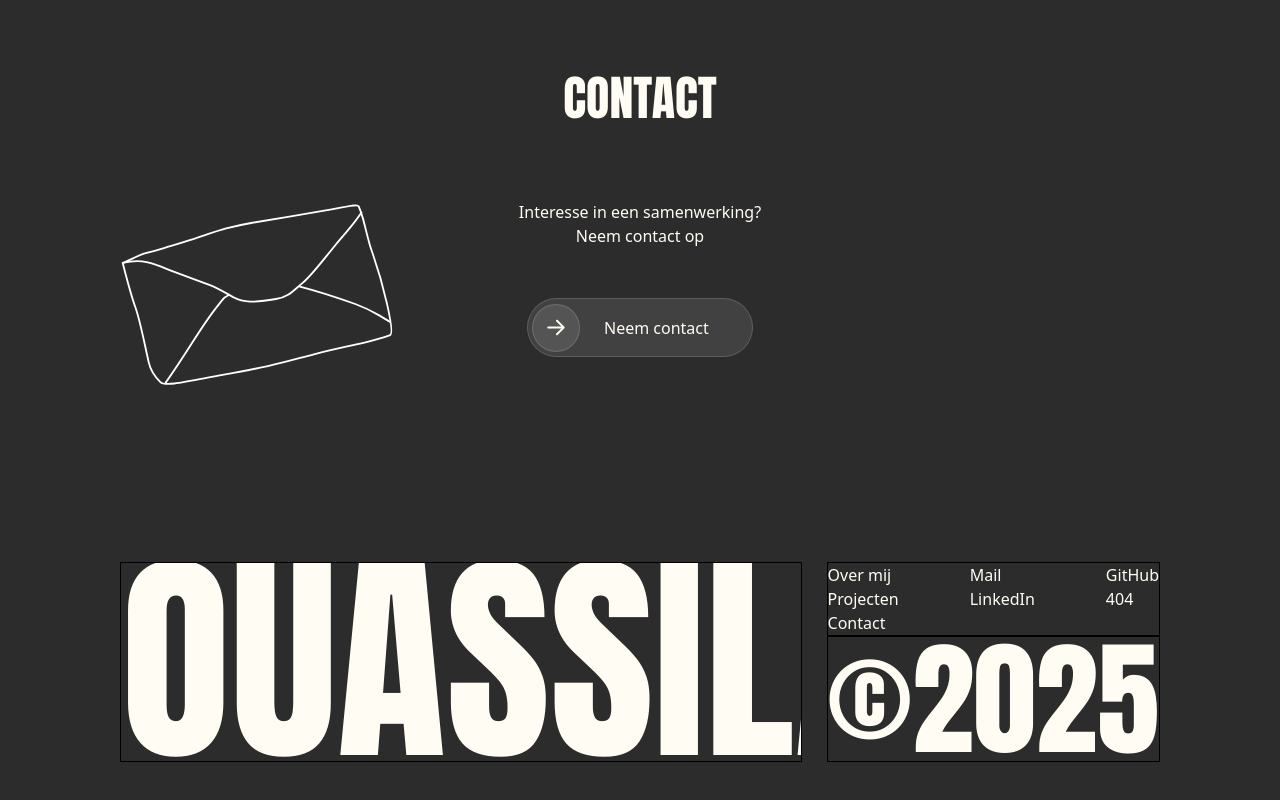
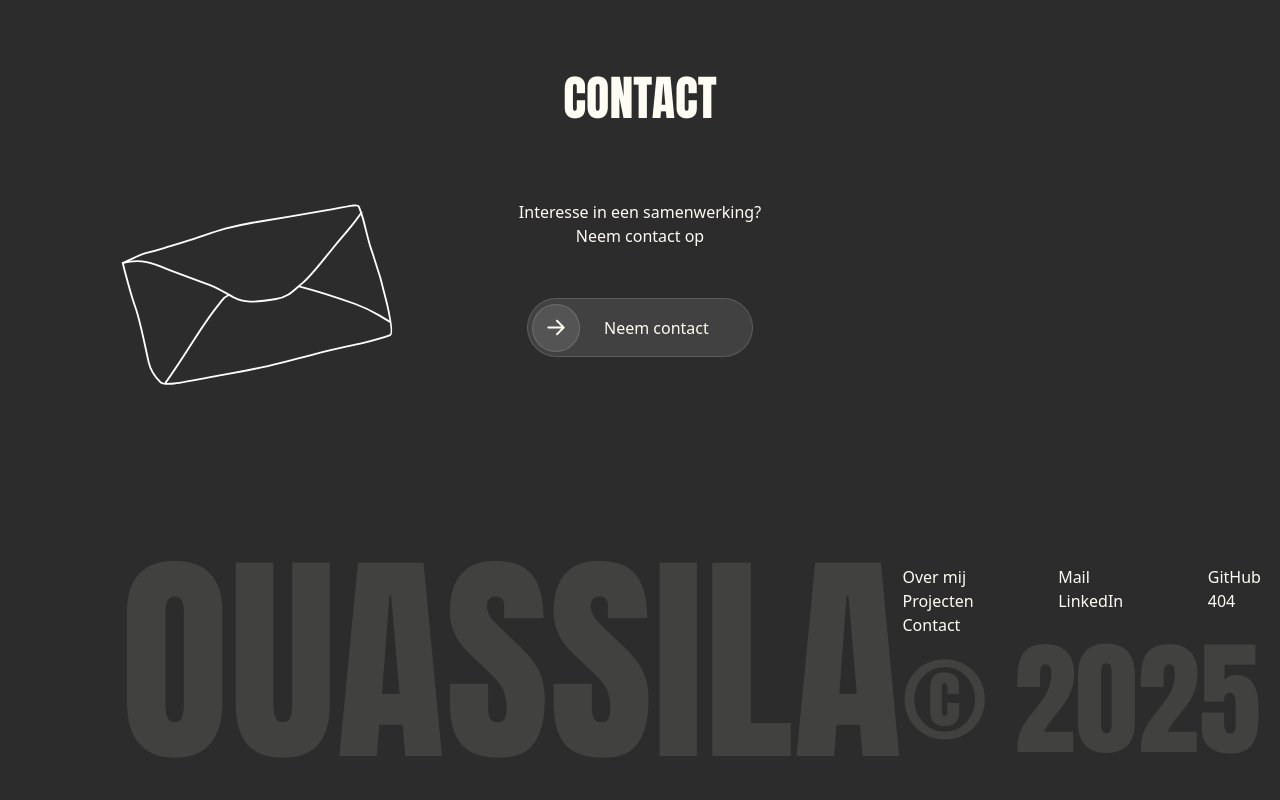
Before and after one commit to ouassilabenhammou/showcase-portfolio-s4, a Next.js app: page / in a window 1280 px wide. Shown: the part 2338-3138 px from the top of the page. Before the commit the page ends 3100 px from the top, so only its background shows below. Built offline with nearby package versions, Linux system fonts and the light colour scheme.

Commit message:
style(footer): opmaak voor de footer toegevoegd

```diff
--- a/components/layout/Footer.tsx
+++ b/components/layout/Footer.tsx
@@ -3,29 +3,36 @@ import Link from "next/link";
 
 export default function Footer() {
   return (
-    <footer className="flex gap-[25px] h-[200px]">
-      <div className="border border-black flex items-end overflow-hidden ">
-        <span className="font-heading text-[225px] leading-[0.9]">
+    <footer className="flex h-[200px] items-end justify-between">
+      <div className="flex items-end ">
+        {/* Naam */}
+        <span className="text-cremewhite/10 font-heading text-[225px] leading-[0.9]">
           OUASSILA
         </span>
       </div>
-      <div className="flex flex-col justify-between flex-1">
-        <div className="border border-black flex justify-between">
+
+      <div className="flex flex-col justify-between">
+        {/* Nav-links */}
+        <nav>
+          <div className="flex justify-between">
             <div className="flex flex-col">
               <a href="#over-mij">Over mij</a>
               <a href="#projecten">Projecten</a>
               <a href="#contact">Contact</a>
             </div>
-          <div className="flex flex-col">
+            <div className="flex flex-col ">
               <Link href="/">Mail</Link>
               <Link href="/">LinkedIn</Link>
             </div>
-          <div className="flex flex-col">
+            <div className="flex flex-col ">
               <Link href="/">GitHub</Link>
               <Link href="/">404</Link>
             </div>
           </div>
-        <div className="border border-black overflow-hidden flex justify-between font-heading text-[125px] leading-none">
+        </nav>
+
+        {/* © 2025 */}
+        <div className="text-cremewhite/10 flex justify-between font-heading text-[125px] leading-none gap-[27px]">
           <span>©</span>
           <span>2025</span>
         </div>
```
Lines whose indentation alone changed are shown as unchanged.
